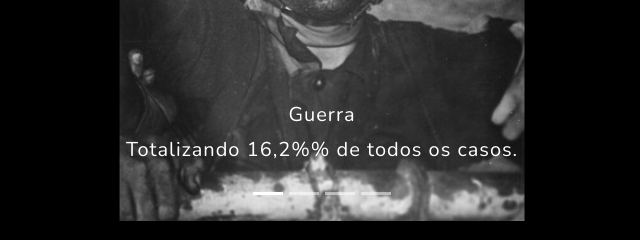
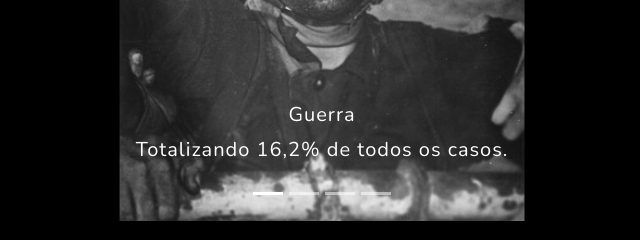
Before and after one commit to JoArthur8/PTSD-Site, a plain HTML site: page index.html in a window 1280 px wide. Shown: the part 3800-4040 px from the top of the page, 318-958 px from the left. Drawn offline with nearby package versions, Linux system fonts and the light colour scheme.

Commit message:
Update index.html

```diff
--- a/index.html
+++ b/index.html
@@ -114,7 +114,7 @@
                           <img src="assets/img/WW2_Marine_after_Eniwetok_assault (1).jpg" class="d-block w-100" alt="...">
                           <div class="carousel-caption d-none d-md-block">
                             <h5>Guerra</h5>
-                            <p>Totalizando 16,2%% de todos os casos.</p>
+                            <p>Totalizando 16,2% de todos os casos.</p>
                           </div>
                         </div>
                         <div class="carousel-item">
```
